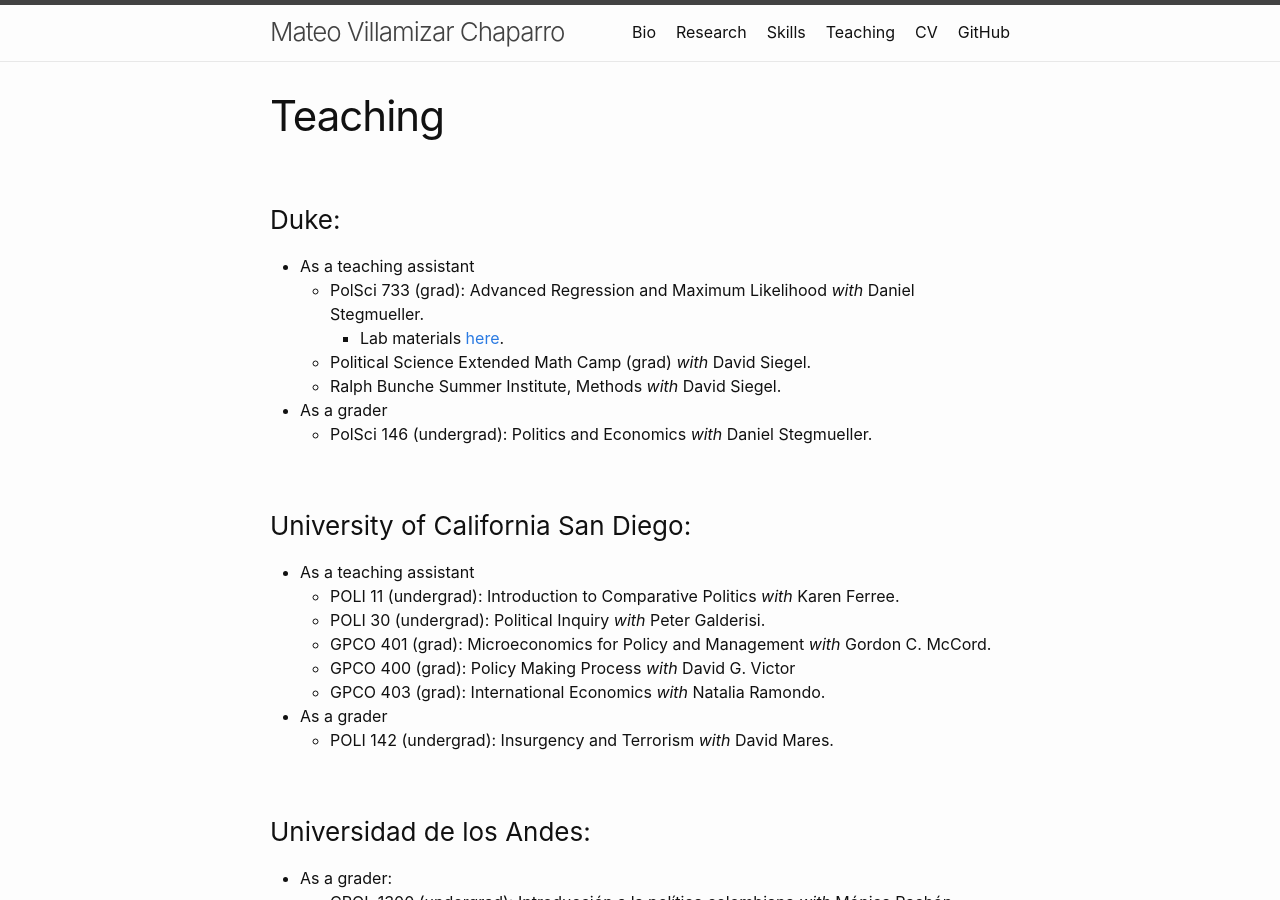
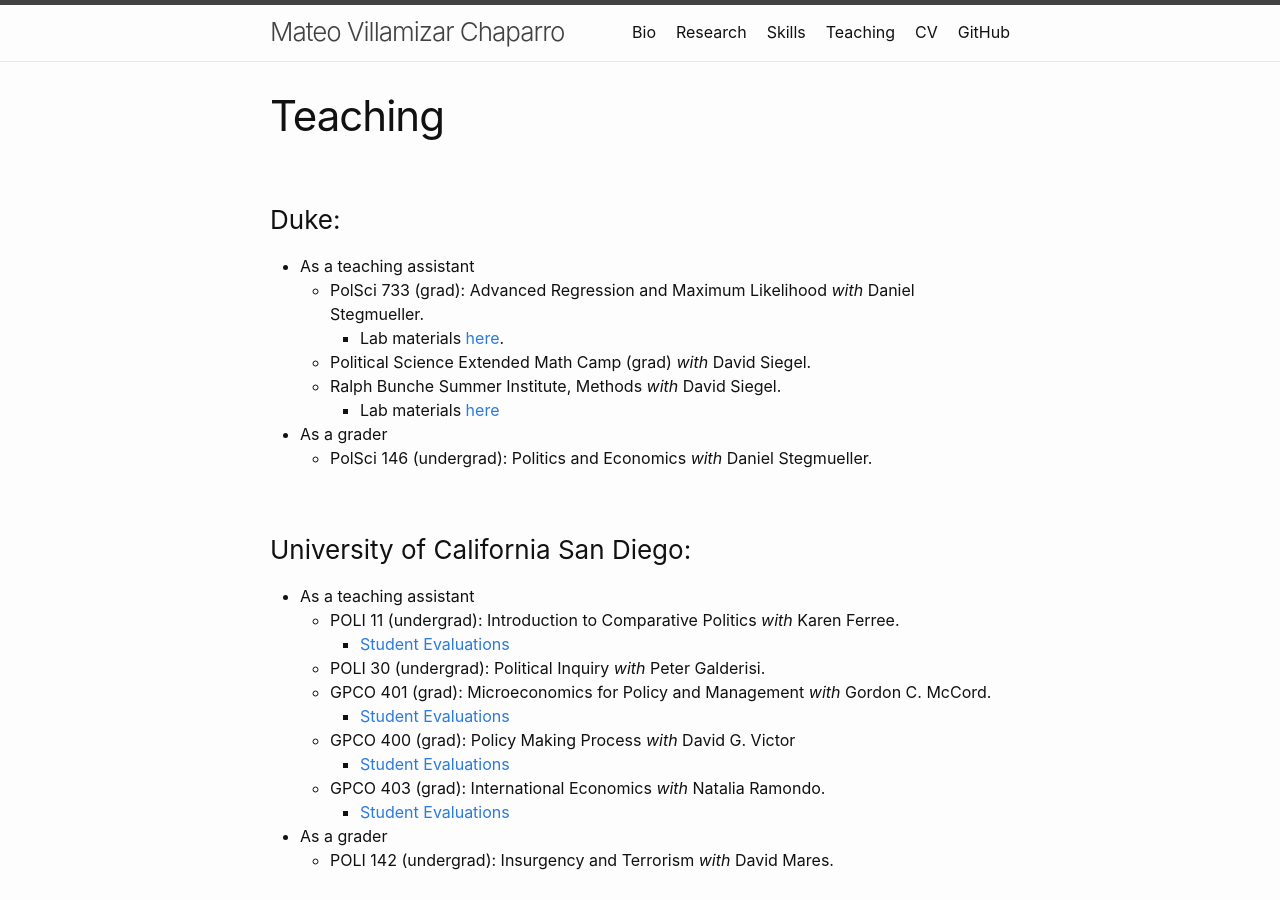
Before and after one commit to MateoVillamizarChaparro/MateoVillamizarChaparro.github.io, a Jekyll site: the page built from teaching.md, in a window 1280 px wide and 900 px high. Built offline with Jekyll 4.4.1, drawn with Linux system fonts in a browser that asks for light colours; our own code applies the rules of GitHub Pages for plain Markdown files.

Commit message:
add teach evals

```diff
--- a/teaching.md
+++ b/teaching.md
@@ -9,16 +9,21 @@ title: Teaching
         - Lab materials [here](https://github.com/sanmavicha/MLE_Lab).
     - Political Science Extended Math Camp (grad) *with* David Siegel.
     - Ralph Bunche Summer Institute, Methods *with* David Siegel.
+        - Lab materials [here](https://github.com/sanmavicha/RBSI)
   - As a grader
     - PolSci 146 (undergrad): Politics and Economics *with* Daniel Stegmueller.
 
 ### University of California San Diego:
   - As a teaching assistant
     - POLI 11 (undergrad): Introduction to Comparative Politics *with* Karen Ferree.
+        - [Student Evaluations](https://www.dropbox.com/s/p7o6fi1ycdfvv87/Evaluation%20Results%20_%20Intro%20Comp%20Pol.pdf?dl=0)
     - POLI 30 (undergrad): Political Inquiry *with* Peter Galderisi.
     - GPCO 401 (grad): Microeconomics for Policy and Management *with* Gordon C. McCord.
+        - [Student Evaluations](https://www.dropbox.com/s/vz1u7dz69uulsgd/Evaluation%20Results%20_%20Micro.pdf?dl=0)
     - GPCO 400 (grad): Policy Making Process *with* David G. Victor
+        - [Student Evaluations](https://www.dropbox.com/s/u4qk9623vcrlo3g/Evaluation%20Results%20_%20PMP.pdf?dl=0)
     - GPCO 403 (grad): International Economics *with* Natalia Ramondo.
+        - [Student Evaluations](https://www.dropbox.com/s/hladsqqd7fj3tkd/Evaluation%20Results%20_%20Inal_Econ.pdf?dl=0)
   - As a grader
     - POLI 142 (undergrad): Insurgency and Terrorism *with* David Mares.
 
```
